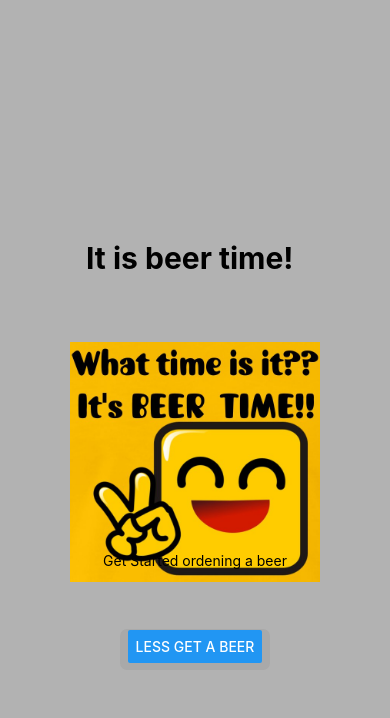
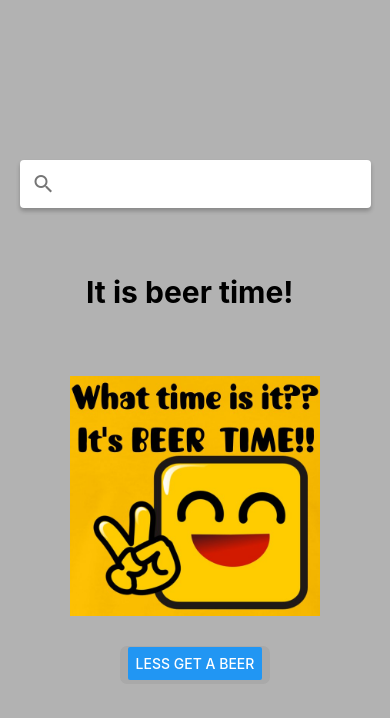
Before and after one commit to car251290/Getabeer, a React Native app: screen / in a window 390 px wide. Shown: the top 718 px of the page. Built offline with nearby package versions, Linux system fonts and the light colour scheme.

Commit message:
commit 5

```diff
--- a/App.js
+++ b/App.js
@@ -4,11 +4,14 @@ import React from 'react';
 import { StyleSheet, Text, View } from 'react-native';
 import BUTTON from './Componets/BUTTON';
 import Header from './Componets/Header';
+import { Searchbar} from 'react-native-paper';
 export default function App() {
   return (
     <View style={styles.container}>
-      <Header></Header>
-       <Text>Get Started ordening a beer</Text>
+       <Searchbar/>
+
+      <Header/>
+
       <BUTTON/>
     </View>
   );
```
